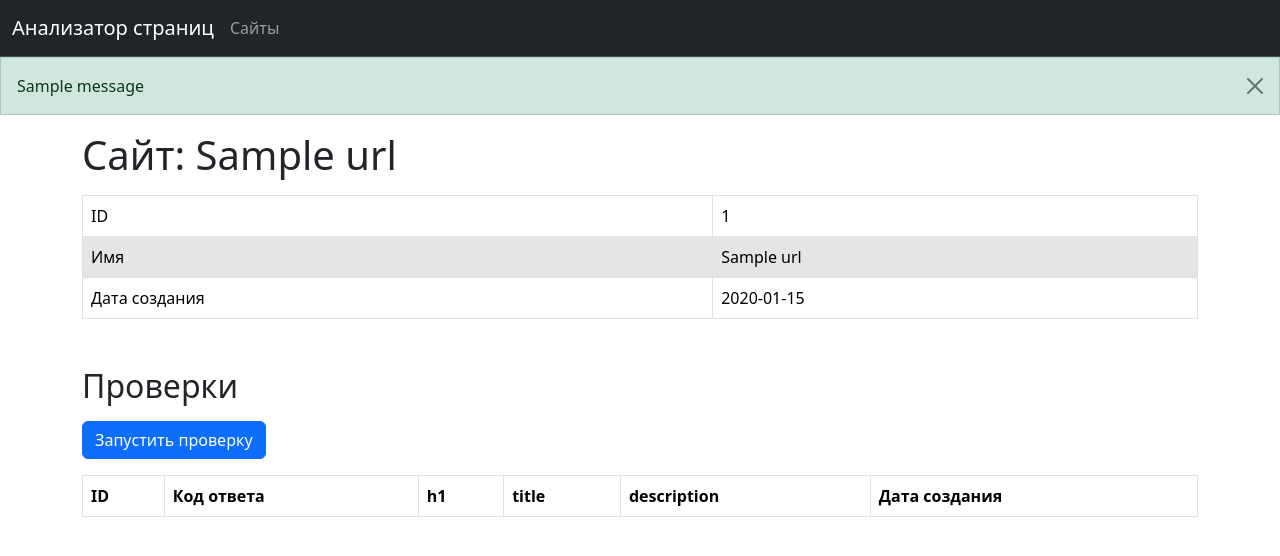
After one commit to Irina-Grebennikova/python-project-83, a Flask app: page /urls/1 in a window 1280 px wide. The commit adds this page. Shown: the top 556 px of the page. Run offline with Flask 3, Linux system fonts and the light colour scheme; one stand-in notice (Sample message) is shown; a database or web service that is not in the repository returns one stand-in record (values such as "Sample title"); lists and menus that the app fills with data are empty; some libraries are stand-ins or nearby versions.

Commit message:
add database for urls and model for working with it

```diff
--- /dev/null
+++ b/database.sql
@@ -0,0 +1,5 @@
+CREATE TABLE IF NOT EXISTS urls (
+  id SERIAL PRIMARY KEY,
+  name VARCHAR(255) UNIQUE NOT NULL,
+  created_at TIMESTAMP NOT NULL
+);
--- a/page_analyzer/__init__.py
+++ b/page_analyzer/__init__.py
@@ -1,3 +1,3 @@
 from .app import app
 
-__all__ = (app,)
+__all__ = ("app",)
--- a/page_analyzer/app.py
+++ b/page_analyzer/app.py
@@ -1,17 +1,16 @@
 import os
 
 from dotenv import load_dotenv
-from flask import Flask, render_template
+from flask import Flask
 
 load_dotenv()
+
 app = Flask(__name__)
 app.config["SECRET_KEY"] = os.getenv("SECRET_KEY")
 
+from .routes.main import main_bp  # noqa: E402
 
-@app.route("/")
-def index():
-    return render_template("index.html")
-
+app.register_blueprint(main_bp)
 
 if os.getenv("APP_ENV") == "development":
     from livereload import Server
--- /dev/null
+++ b/page_analyzer/models/url_model.py
@@ -0,0 +1,56 @@
+import os
+from contextlib import contextmanager
+from datetime import datetime
+
+from dotenv import load_dotenv
+from psycopg2 import connect
+from psycopg2.extras import DictCursor
+
+load_dotenv()
+DATABASE_URL = os.getenv("DATABASE_URL")
+
+
+@contextmanager
+def get_cursor():
+    conn = connect(DATABASE_URL)
+    cur = conn.cursor(cursor_factory=DictCursor)
+
+    try:
+        yield cur
+        conn.commit()
+
+    finally:
+        cur.close()
+        conn.close()
+
+
+class URLModel:
+    @staticmethod
+    def get_urls():
+        with get_cursor() as cur:
+            cur.execute("SELECT * FROM urls ORDER BY created_at DESC;")
+            return cur.fetchall()
+
+    @staticmethod
+    def get_url(id):
+        with get_cursor() as cur:
+            cur.execute("SELECT * FROM urls WHERE id = %s;", (id,))
+            return cur.fetchone()
+
+    @staticmethod
+    def find_url_by_name(name):
+        with get_cursor() as cur:
+            cur.execute("SELECT * FROM urls WHERE name = %s;", (name,))
+            return cur.fetchone()
+
+    @staticmethod
+    def save_url(url):
+        with get_cursor() as cur:
+            cur.execute(
+                "INSERT INTO urls (name, created_at) VALUES (%s, %s) RETURNING id",
+                (
+                    url,
+                    datetime.now(),
+                ),
+            )
+            return cur.fetchone()[0]
--- /dev/null
+++ b/page_analyzer/routes/main.py
@@ -0,0 +1,67 @@
+from flask import (
+    Blueprint,
+    abort,
+    flash,
+    redirect,
+    render_template,
+    request,
+    url_for,
+)
+
+from ..models.url_model import URLModel
+from ..utils.normalize_url import normalize_url
+from ..utils.validators import validate_url
+
+main_bp = Blueprint("main", __name__)
+
+
+@main_bp.route("/")
+def index():
+    return render_template("index.html")
+
+
+@main_bp.get("/urls")
+def get_urls():
+    try:
+        urls = URLModel.get_urls()
+    except Exception:
+        flash(
+            "Произошла ошибка при получении списка сайтов. Попробуйте перезагрузить страницу",
+            "error",
+        )
+        urls = []
+    return render_template("urls.html", urls=urls)
+
+
+@main_bp.post("/urls")
+def add_url():
+    url = request.form.to_dict().get("url")
+    normalized = normalize_url(url)
+    error = validate_url(normalized)
+    if error:
+        flash(error, "error")
+        return render_template("index.html", url=url), 422
+
+    try:
+        existing_url = URLModel.find_url_by_name(normalized)
+        if existing_url:
+            id = existing_url["id"]
+        else:
+            id = URLModel.save_url(normalized)
+            flash("Страница успешно добавлена", "success")
+        return redirect(url_for("main.get_url", id=id))
+    except Exception:
+        flash("Ошибка добавления страницы", "error")
+        return render_template("index.html", url=url)
+
+
+@main_bp.route("/urls/<id>")
+def get_url(id):
+    try:
+        url = URLModel.get_url(id)
+        url["created_at"] = url["created_at"].strftime("%Y-%m-%d")
+        if url:
+            return render_template("url.html", url=url)
+        abort(404)
+    except Exception:
+        abort(404)
--- /dev/null
+++ b/page_analyzer/templates/base.html
@@ -0,0 +1,40 @@
+<!doctype html>
+<html lang="en">
+
+<head>
+  <meta charset="UTF-8" />
+  <meta name="viewport" content="width=device-width, initial-scale=1.0" />
+  <title>{% block title %}Анализатор страниц{% endblock %}</title>
+  <link rel="shortcut icon" href="{{ url_for('static', filename='favicon.svg') }}" />
+  <link href="https://cdn.jsdelivr.net/npm/bootstrap@5.3.8/dist/css/bootstrap.min.css" rel="stylesheet"
+    integrity="sha384-sRIl4kxILFvY47J16cr9ZwB07vP4J8+LH7qKQnuqkuIAvNWLzeN8tE5YBujZqJLB" crossorigin="anonymous" />
+</head>
+
+<body>
+  <nav class="navbar bg-dark border-bottom border-body" data-bs-theme="dark">
+    <div class="container-fluid">
+      <a class="navbar-brand" href="{{ url_for('main.index') }}">Анализатор страниц</a>
+      <ul class="navbar-nav me-auto">
+        <li class="nav-item">
+          <a class="nav-link" href="{{ url_for('main.get_urls') }}">Сайты</a>
+        </li>
+      </ul>
+    </div>
+  </nav>
+
+  {% for category, message in get_flashed_messages(True) %}
+  <div
+    class="alert alert-{% if category == 'error' %}danger{% else %}success{% endif %} alert-dismissible fade show rounded-0"
+    role="alert">
+    {{ message }}
+    <button class="btn-close" data-bs-dismiss="alert" aria-label="Close"></button>
+  </div>
+  {% endfor %}
+  <main>{% block content %}{% endblock %}</main>
+
+  <script src="https://cdn.jsdelivr.net/npm/bootstrap@5.3.8/dist/js/bootstrap.bundle.min.js"
+    integrity="sha384-FKyoEForCGlyvwx9Hj09JcYn3nv7wiPVlz7YYwJrWVcXK/BmnVDxM+D2scQbITxI"
+    crossorigin="anonymous"></script>
+</body>
+
+</html>
--- /dev/null
+++ b/page_analyzer/templates/url.html
@@ -0,0 +1,45 @@
+{% extends "base.html" %}
+
+{% block title %}Информация о сайте {{url.name}} {% endblock %}
+
+{% block content %}
+<div class="container mt-3">
+  <h1 class="mb-3">Сайт: {{url.name}}</h1>
+
+  <table class="table table-bordered" data-test="url">
+    <tr>
+      <td> ID </td>
+      <td> {{ url.id }}</td>
+    </tr>
+    <tr class="table-active">
+      <td>Имя</td>
+      <td>{{ url.name }}</td>
+    </tr>
+    <tr>
+      <td>Дата создания</td>
+      <td>{{ url.created_at }}</td>
+    </tr>
+  </table>
+
+  <section>
+    <h2 class="mt-5 mb-3">Проверки</h2>
+    <button class="btn btn-primary">Запустить проверку</button>
+
+    <div class="table-responsive">
+      <table class="table table-bordered mt-3">
+        <thead>
+          <tr>
+            <th>ID</th>
+            <th>Код ответа</th>
+            <th>h1</th>
+            <th>title</th>
+            <th>description</th>
+            <th>Дата создания</th>
+          </tr>
+        </thead>
+        <tbody></tbody>
+      </table>
+    </div>
+  </section>
+</div>
+{% endblock %}
--- /dev/null
+++ b/page_analyzer/utils/normalize_url.py
@@ -0,0 +1,6 @@
+from urllib.parse import urlparse
+
+
+def normalize_url(url):
+    parsed = urlparse(url)
+    return f"{parsed.scheme}://{parsed.hostname}"
--- a/pyproject.toml
+++ b/pyproject.toml
@@ -7,7 +7,9 @@ requires-python = ">=3.13"
 dependencies = [
     "flask>=3.1.3",
     "gunicorn>=26.0.0",
+    "psycopg2-binary>=2.9.12",
     "python-dotenv>=1.2.2",
+    "validators>=0.35.0",
 ]
 
 [dependency-groups]
```
Also changed, not shown: page_analyzer/templates/index.html (+14 -54 lines), page_analyzer/templates/urls.html (added, +32 -0 lines), page_analyzer/utils/validators.py (added, +8 -0 lines), page_analyzer/models/__init__.py (added), page_analyzer/routes/__init__.py (added), page_analyzer/utils/__init__.py (added), 1 other file.
